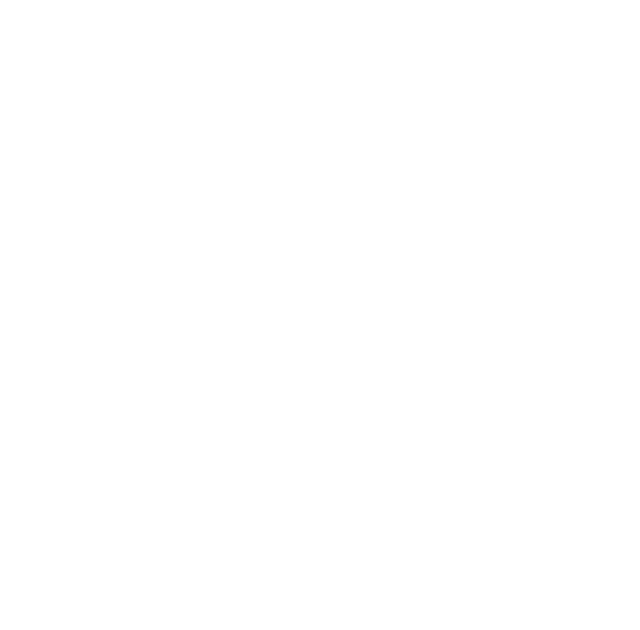
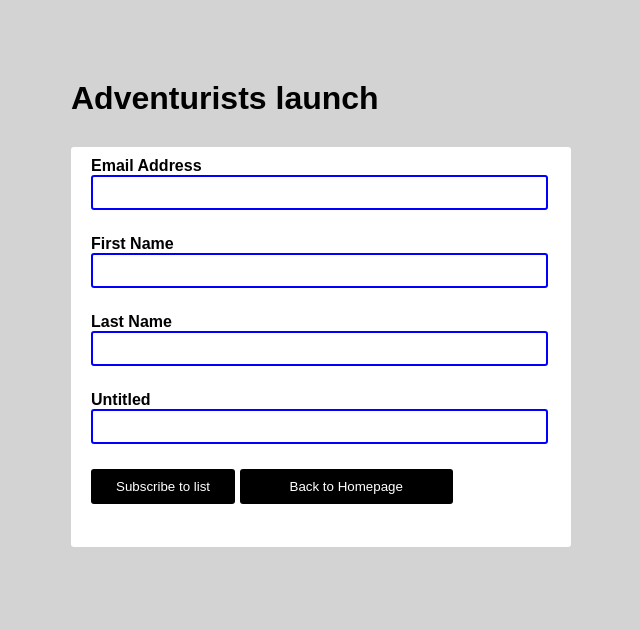
Before and after one commit to Luwat/subscribe, a plain HTML site: page landing-page/landing.html in a window 1280 px wide. Shown: the whole page, without its empty margins (319-959 px from the left). Drawn offline with Linux system fonts and the light colour scheme.

Commit message:
edited again

```diff
--- a/css/landing.css
+++ b/css/landing.css
@@ -41,7 +41,7 @@ input[type="text"] {
     border: 2px solid blue;
 }
 
-input[type="submit"] {
+input[type="submit"], button, a {
     color: white;
     text-decoration: none;
     background-color: black;
--- a/landing-page/landing.html
+++ b/landing-page/landing.html
@@ -0,0 +1,40 @@
+<!DOCTYPE html>
+<html lang="en">
+<head>
+    <meta charset="UTF-8">
+    <meta name="viewport" content="width=device-width, initial-scale=1.0">
+    <meta http-equiv="X-UA-Compatible" content="ie=edge">
+    <title>Landing Page</title>
+    <link rel="stylesheet" href="../css/landing.css">
+</head>
+<body>
+    <!--Work just abt to begin-->
+    <!--Parent div-->
+    <div id="main">
+        <!--fisrt child, parent to h1-->
+        <div id="head">
+            <h1>Adventurists launch</h1>
+        </div>
+        <!--Second child, and parent to my subscribe form-->
+        <div id="real">
+            <form>
+                <!--all text inputs-->
+                Email Address<br>
+                <input type="text" name="emailaddress"><br>
+                First Name<br>
+                <input type="text" name="firstname"><br>
+                Last Name<br>
+                <input type="text" name="lastname"><br>
+                Untitled<br>
+                <input type="text" name="untitled"><br>
+                <!--submit my form to i don't know i.e. not defined-->
+                <input type="submit" value="Subscribe to list">
+                <button>
+                    <a href="../index.html">Back to Homepage</a>
+                </button>
+            </form>
+        </div>
+    </div>
+
+</body>
+</html>
```
Also changed, not shown: index.html (+1 -1 lines).
